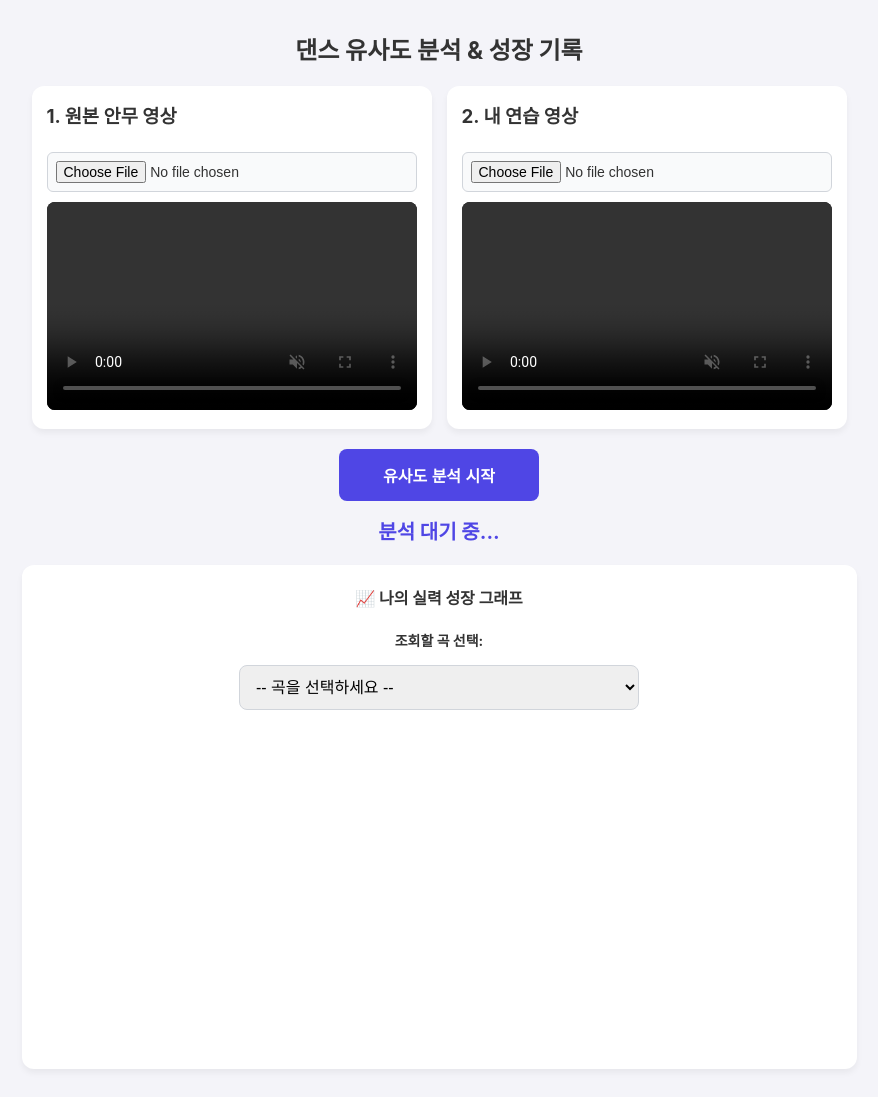
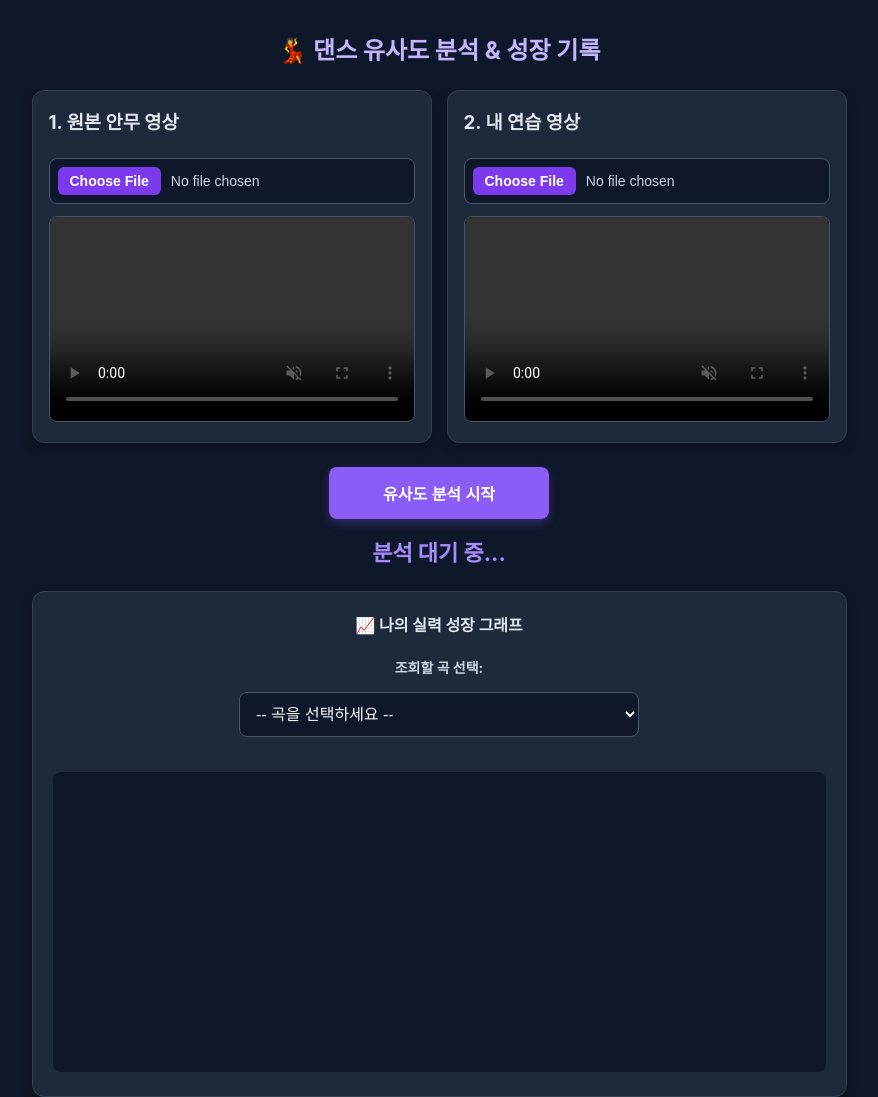
Before and after one commit to summroceean/dance-practice-app, a plain HTML site: page index.html in a window 1280 px wide. Shown: the whole page, without its empty margins (201-1079 px from the left). Drawn offline with nearby package versions, Linux system fonts and the light colour scheme; no server answers.

Commit message:
Add files via upload

```diff
--- a/index.html
+++ b/index.html
@@ -5,17 +5,22 @@
     <meta name="viewport" content="width=device-width, initial-scale=1.0">
     <title>안무 유사도 분석기 & 성장 기록</title>
     <style>
-        /* 모바일 퍼스트 및 전반적인 레이아웃 기본 설정 */
+        /* 다크 테마 & 보라색 포인트 전역 설정 */
         * { box-sizing: border-box; }
         body {
             font-family: -apple-system, BlinkMacSystemFont, "Segoe UI", Roboto, sans-serif;
             margin: 0;
             padding: 15px;
-            background: #f4f4f9;
-            color: #333;
+            background: #0f172a; /* 짙은 다크 네이비 배경 */
+            color: #f8fafc;      /* 밝은 텍스트 */
         }
-        h1 { text-align: center; font-size: 24px; margin-bottom: 20px; }
-        h2, h3, h4 { margin-top: 0; }
+        h1 {
+            text-align: center;
+            font-size: 24px;
+            margin-bottom: 24px;
+            color: #c4b5fd;      /* 연보라색 타이틀 */
+        }
+        h2, h3, h4 { margin-top: 0; color: #e2e8f0; }
 
         /* 비디오 컨테이너 (반응형 플렉스박스) */
         .container {
@@ -26,12 +31,13 @@
             margin-bottom: 20px;
         }
 
-        /* 개별 카드 박스 (PC 기준 가로 400px, 모바일에서는 100% 꽉 참) */
+        /* 개별 카드 박스 */
         .box {
-            background: white;
-            padding: 15px;
+            background: #1e293b; /* 다크 슬레이트 카드 배경 */
+            border: 1px solid #334155;
+            padding: 16px;
             border-radius: 12px;
-            box-shadow: 0 4px 6px rgba(0,0,0,0.05);
+            box-shadow: 0 4px 12px rgba(0, 0, 0, 0.3);
             width: 100%;
             max-width: 400px;
         }
@@ -40,53 +46,72 @@
         video {
             width: 100%;
             height: auto;
-            aspect-ratio: 16 / 9; /* 모바일에서 깨지지 않는 16:9 비율 고정 */
+            aspect-ratio: 16 / 9;
             border-radius: 8px;
             background: #000;
-            margin-top: 10px;
+            margin-top: 12px;
             object-fit: cover;
+            border: 1px solid #475569;
         }
 
-        /* 파일 업로드 버튼 스타일링 개선 */
+        /* 파일 업로드 버튼 다크 스타일 */
         input[type="file"] {
             width: 100%;
             padding: 8px;
             font-size: 14px;
-            background: #f9fafb;
-            border: 1px solid #d1d5db;
+            background: #0f172a;
+            color: #cbd5e1;
+            border: 1px solid #475569;
+            border-radius: 8px;
+            margin-top: 5px;
+        }
+        input[type="file"]::file-selector-button {
+            background: #7c3aed;
+            color: white;
+            border: none;
+            padding: 6px 12px;
             border-radius: 6px;
-            margin-top: 5px;
+            margin-right: 10px;
+            cursor: pointer;
+            font-weight: bold;
         }
 
         /* 컨트롤 및 공통 패널 */
-        .control-panel { text-align: center; margin: 20px 0; }
+        .control-panel { text-align: center; margin: 24px 0; }
 
         .panel {
-            background: white;
+            background: #1e293b;
+            border: 1px solid #334155;
             width: 100%;
-            max-width: 835px; /* PC에서 비디오 박스 2개 너비와 조화롭게 맞춤 */
+            max-width: 815px;
             margin: 20px auto;
             padding: 20px;
             border-radius: 12px;
-            box-shadow: 0 4px 6px rgba(0,0,0,0.05);
+            box-shadow: 0 4px 12px rgba(0, 0, 0, 0.3);
             text-align: center;
         }
         #save-panel { display: none; }
 
-        /* 입력창 및 셀렉트박스 모바일 맞춤 */
+        /* 입력창 및 셀렉트박스 다크 맞춤 */
         .panel input, .panel select {
             width: 100%;
             max-width: 400px;
             padding: 12px;
             margin: 10px 0;
-            border: 1px solid #d1d5db;
+            background: #0f172a;
+            color: #f8fafc;
+            border: 1px solid #475569;
             border-radius: 8px;
-            font-size: 16px; /* 모바일에서 폰트가 16사 미만이면 자동 확대되는 현상 방지 */
+            font-size: 16px;
+        }
+        .panel input:focus, .panel select:focus {
+            outline: none;
+            border-color: #8b5cf6; /* 포커스 시 보라색 테두리 */
         }
 
-        /* 터치하기 편한 큼직한 버튼 디자인 */
+        /* 보라색 포인트 메인 버튼 */
         button {
-            background: #4f46e5;
+            background: #8b5cf6;
             color: white;
             border: none;
             padding: 14px 24px;
@@ -96,23 +121,29 @@
             cursor: pointer;
             width: 100%;
             max-width: 400px;
-            transition: background 0.2s;
+            transition: background 0.2s, transform 0.1s;
+            box-shadow: 0 4px 10px rgba(139, 92, 246, 0.3);
         }
-        button:hover { background: #4338ca; }
-        button:disabled { background: #a5b4fc; cursor: not-allowed; }
+        button:hover { background: #7c3aed; }
+        button:active { transform: scale(0.98); }
+        button:disabled { background: #4c1d95; color: #94a3b8; cursor: not-allowed; box-shadow: none; }
 
-        #save-btn { background: #10b981; }
+        /* 저장 버튼 (에메랄드/보라 조화) */
+        #save-btn {
+            background: #10b981;
+            box-shadow: 0 4px 10px rgba(16, 185, 129, 0.25);
+        }
         #save-btn:hover { background: #059669; }
 
         #result-box {
             text-align: center;
-            font-size: 20px;
+            font-size: 22px;
             font-weight: bold;
-            margin-top: 15px;
-            color: #4f46e5;
+            margin-top: 16px;
+            color: #a78bfa; /* 밝은 보라색 결과 텍스트 */
         }
 
-        #save-status { margin-top: 10px; font-size: 14px; color: #555; }
+        #save-status { margin-top: 10px; font-size: 14px; color: #94a3b8; }
 
         /* 그래프 캔버스 영역 */
         canvas {
@@ -120,11 +151,13 @@
             height: auto !important;
             max-height: 300px;
             margin-top: 15px;
+            background: #0f172a;
+            padding: 10px;
+            border-radius: 8px;
         }
 
-        /* 미디어 쿼리: 화면이 넓은 PC 환경에서는 버튼 크기를 내용물에 맞게 조절 */
         @media(min-width: 768px) {
-            button { width: auto; min-width: 200px; }
+            button { width: auto; min-width: 220px; }
         }
     </style>
 
@@ -137,7 +170,7 @@
 </head>
 <body>
 
-    <h1>댄스 유사도 분석 & 성장 기록</h1>
+    <h1>💃 댄스 유사도 분석 & 성장 기록</h1>
 
     <div class="container">
         <!-- 원본 영상 영역 -->
@@ -163,7 +196,7 @@
     <!-- 분석 완료 후 나타나는 구글 시트 저장 창 -->
     <div id="save-panel" class="panel">
         <h4>📊 연습 기록 저장하기</h4>
-        <p style="font-size: 14px; color: #666;">연습한 곡(무리) 이름을 입력하거나 선택하세요.</p>
+        <p style="font-size: 14px; color: #94a3b8;">연습한 곡(무리) 이름을 입력하면 날짜별 그래프로 묶어볼 수 있습니다.</p>
         <input type="text" id="group-name-input" placeholder="예: 뉴진스 - Super Shy">
         <br>
         <button id="save-btn">구글 시트에 저장하기</button>
@@ -174,7 +207,7 @@
     <div class="panel">
         <h4>📈 나의 실력 성장 그래프</h4>
         <div style="margin-bottom: 10px;">
-            <label for="group-select" style="font-size: 14px; font-weight: bold; display: block; margin-bottom: 5px;">조회할 곡 선택: </label>
+            <label for="group-select" style="font-size: 14px; font-weight: bold; display: block; margin-bottom: 5px; color: #cbd5e1;">조회할 곡 선택:</label>
             <select id="group-select">
                 <option value="">-- 곡을 선택하세요 --</option>
             </select>
```
